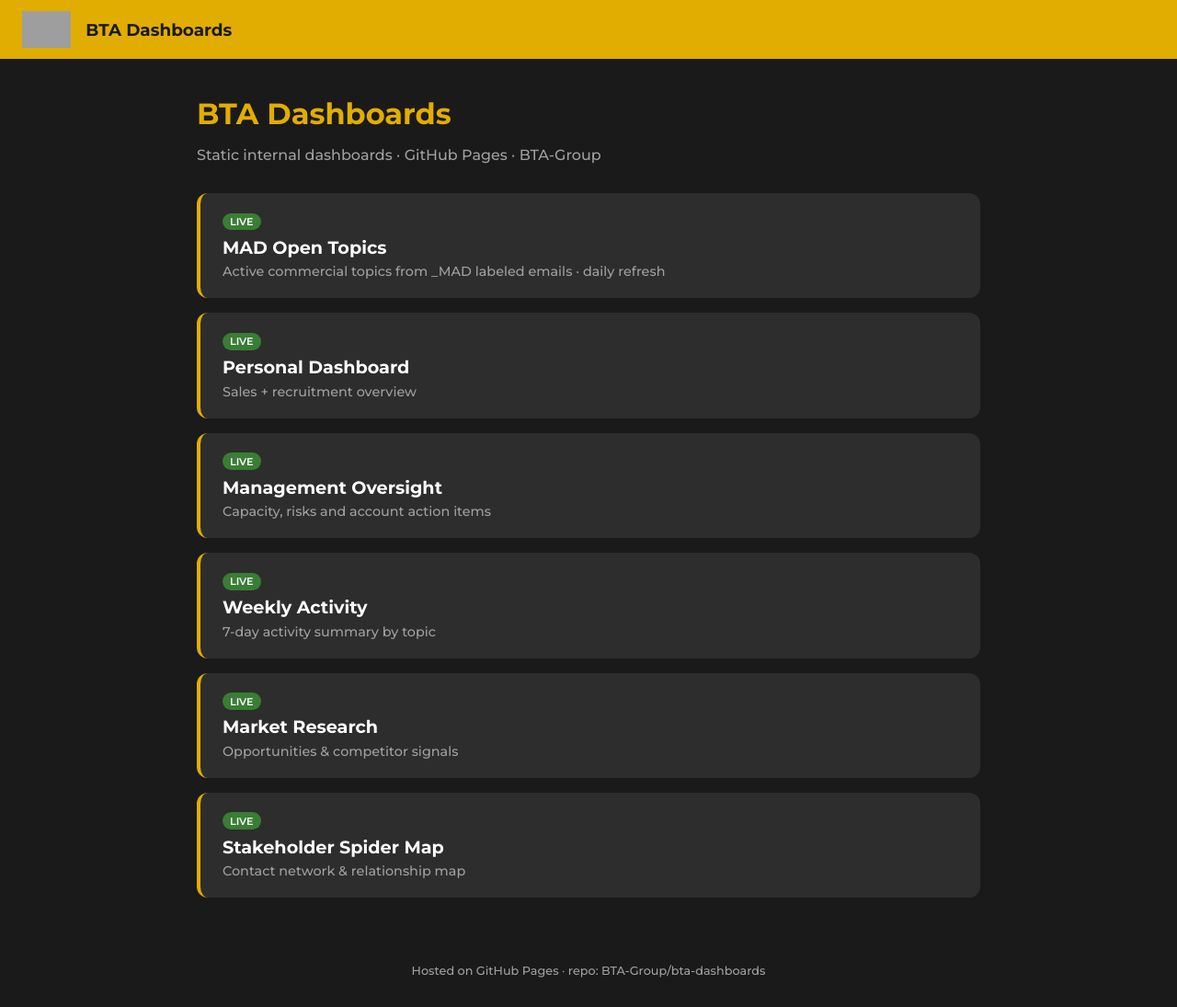
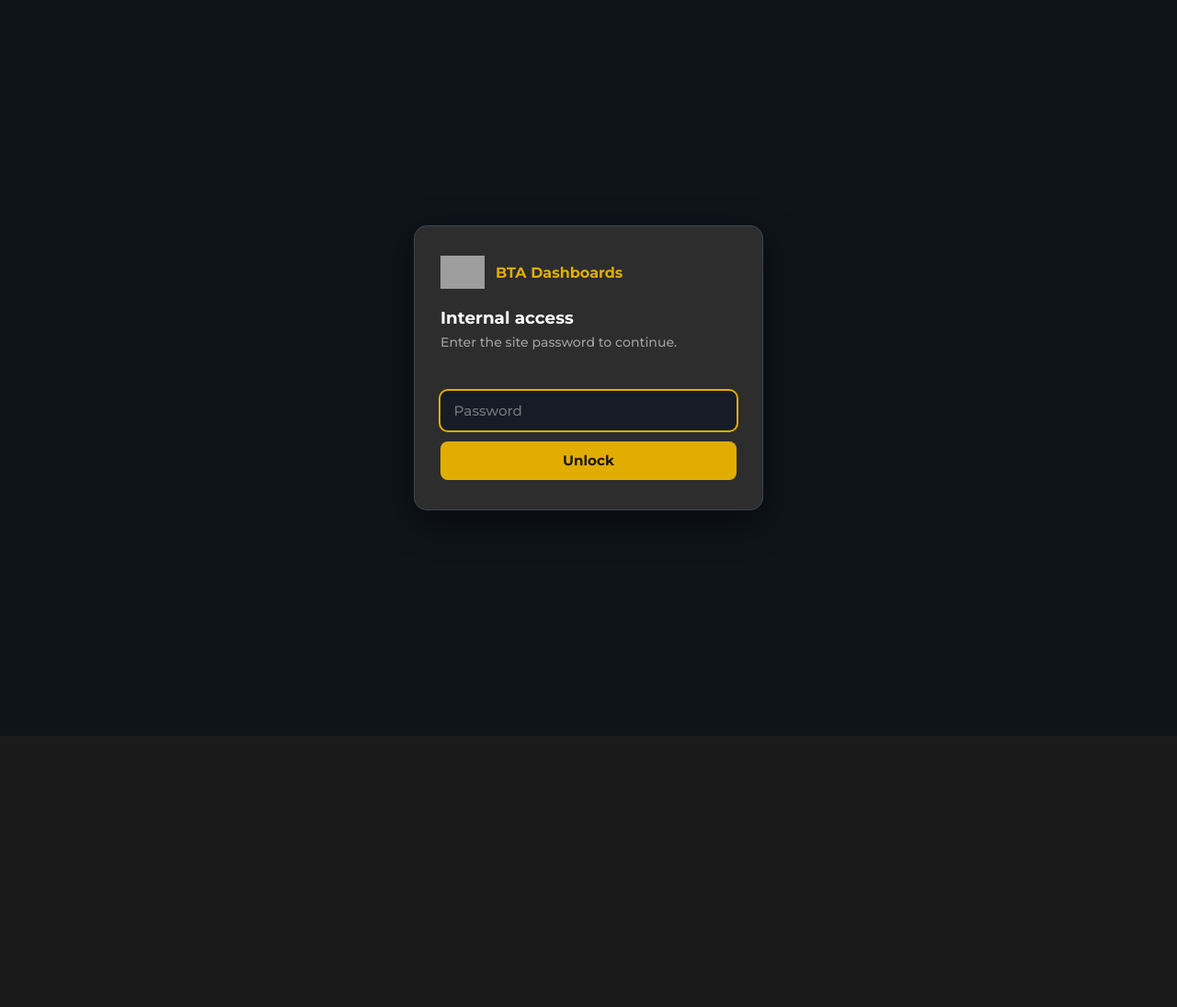
Before and after one commit to BTA-Group/bta-dashboards, a plain HTML site: page index.html in a window 1280 px wide. Shown: the whole page at 92% size. After the commit the page ends 800 px from the top, so only its background shows below. Drawn offline with Linux system fonts and the light colour scheme; grey boxes are pictures that could not be loaded.

Commit message:
Password-protect root index.html (session gate)

```diff
--- a/index.html
+++ b/index.html
@@ -6,7 +6,7 @@
 <title>BTA Dashboards</title>
 <link href="https://fonts.googleapis.com/css2?family=Montserrat:wght@500;600;700&display=swap" rel="stylesheet">
 <style>
-:root { --gold: #E2AD01; --dark: #1a1a1a; --card: #2d2d2d; --text: #e0e0e0; --muted: #a0a0a0; }
+:root { --gold: #E2AD01; --dark: #1a1a1a; --card: #2d2d2d; --text: #e0e0e0; --muted: #a0a0a0; --err: #f87171; }
 * { box-sizing: border-box; }
 body { margin: 0; font-family: Montserrat, system-ui, sans-serif; background: var(--dark); color: var(--text); min-height: 100vh; }
 nav { background: var(--gold); padding: 0.75rem 1.5rem; display: flex; align-items: center; gap: 1rem; }
@@ -22,9 +22,61 @@ h1 { color: var(--gold); margin: 0 0 0.5rem; }
 .card p { margin: 0; color: var(--muted); font-size: 0.9rem; }
 .badge { display: inline-block; background: #3a7d34; color: #fff; font-size: 0.7rem; padding: 0.15rem 0.5rem; border-radius: 999px; margin-bottom: 0.4rem; font-weight: 600; }
 footer { text-align: center; padding: 2rem; color: var(--muted); font-size: 0.8rem; }
+
+/* Gate */
+#gate {
+  position: fixed; inset: 0; z-index: 9999;
+  background: #0f1419;
+  display: flex; align-items: center; justify-content: center;
+  padding: 1.5rem;
+}
+#gate.hidden { display: none; }
+#app.hidden { display: none; }
+.gate-box {
+  background: var(--card);
+  border: 1px solid #3a4558;
+  border-radius: 14px;
+  padding: 2rem 1.75rem;
+  width: 100%; max-width: 380px;
+  box-shadow: 0 12px 40px rgba(0,0,0,0.45);
+}
+.gate-box .logo-row { display: flex; align-items: center; gap: 12px; margin-bottom: 1.25rem; }
+.gate-box .logo-row img { height: 36px; }
+.gate-box h2 { margin: 0 0 0.35rem; font-size: 1.15rem; color: #fff; }
+.gate-box p { margin: 0 0 1.25rem; color: var(--muted); font-size: 0.88rem; }
+.gate-box input {
+  width: 100%; padding: 0.7rem 0.85rem; border-radius: 8px;
+  border: 1px solid #3a4558; background: #151c27; color: #e8eef7;
+  font-size: 0.95rem; font-family: inherit; margin-bottom: 0.75rem;
+}
+.gate-box input:focus { outline: 2px solid var(--gold); border-color: transparent; }
+.gate-box button {
+  width: 100%; padding: 0.7rem; border: none; border-radius: 8px;
+  background: var(--gold); color: #1a1a1a; font-weight: 700;
+  font-size: 0.95rem; font-family: inherit; cursor: pointer;
+}
+.gate-box button:hover { filter: brightness(1.05); }
+.gate-err { color: var(--err); font-size: 0.82rem; min-height: 1.2em; margin-bottom: 0.5rem; }
 </style>
 </head>
 <body>
+<div id="gate">
+  <div class="gate-box">
+    <div class="logo-row">
+      <img src="https://bta-group.hu/wp-content/uploads/2025/04/logo-3.png" alt="BTA">
+      <strong style="color:#E2AD01">BTA Dashboards</strong>
+    </div>
+    <h2>Internal access</h2>
+    <p>Enter the site password to continue.</p>
+    <div class="gate-err" id="gateErr"></div>
+    <form id="gateForm" autocomplete="off">
+      <input type="password" id="gatePwd" placeholder="Password" autofocus required>
+      <button type="submit">Unlock</button>
+    </form>
+  </div>
+</div>
+
+<div id="app" class="hidden">
 <nav>
   <img src="https://bta-group.hu/wp-content/uploads/2025/04/logo-3.png" alt="BTA">
   <span class="brand">BTA Dashboards</span>
@@ -38,6 +90,11 @@ footer { text-align: center; padding: 2rem; color: var(--muted); font-size: 0.8r
       <h2>MAD Open Topics</h2>
       <p>Active commercial topics from _MAD labeled emails · daily refresh</p>
     </a>
+    <a class="card" href="mad/mkik/index.html">
+      <span class="badge">LIVE</span>
+      <h2>MKIK Projects</h2>
+      <p>Chamber topics · status overview + per-topic analysis</p>
+    </a>
     <a class="card" href="personal/BTA_Personal_Dashboard.html">
       <span class="badge">LIVE</span>
       <h2>Personal Dashboard</h2>
@@ -47,6 +104,11 @@ footer { text-align: center; padding: 2rem; color: var(--muted); font-size: 0.8r
       <span class="badge">LIVE</span>
       <h2>Management Oversight</h2>
       <p>Capacity, risks and account action items</p>
+    </a>
+    <a class="card" href="tracking/BTA_Tracking_Forecast_Dashboard.html">
+      <span class="badge">LIVE</span>
+      <h2>Tracking & Forecast</h2>
+      <p>Booked days, pipeline FTE, benched capacity</p>
     </a>
     <a class="card" href="weekly/Weekly_Activity_Report_Dashboard.html">
       <span class="badge">LIVE</span>
@@ -65,6 +127,40 @@ footer { text-align: center; padding: 2rem; color: var(--muted); font-size: 0.8r
     </a>
   </div>
 </div>
-<footer>Hosted on GitHub Pages · repo: BTA-Group/bta-dashboards</footer>
+<footer>Hosted on GitHub Pages · repo: BTA-Group/bta-dashboards · password-gated entry</footer>
+</div>
+
+<script>
+(function () {
+  var KEY = "bta_dash_ok";
+  var EXPECT = "klapka17_1.em!";
+  var gate = document.getElementById("gate");
+  var app = document.getElementById("app");
+  var err = document.getElementById("gateErr");
+  var form = document.getElementById("gateForm");
+  var input = document.getElementById("gatePwd");
+
+  function unlock() {
+    gate.classList.add("hidden");
+    app.classList.remove("hidden");
+  }
+
+  try {
+    if (sessionStorage.getItem(KEY) === "1") unlock();
+  } catch (e) {}
+
+  form.addEventListener("submit", function (e) {
+    e.preventDefault();
+    if (input.value === EXPECT) {
+      try { sessionStorage.setItem(KEY, "1"); } catch (e) {}
+      err.textContent = "";
+      unlock();
+    } else {
+      err.textContent = "Incorrect password.";
+      input.select();
+    }
+  });
+})();
+</script>
 </body>
 </html>
```
